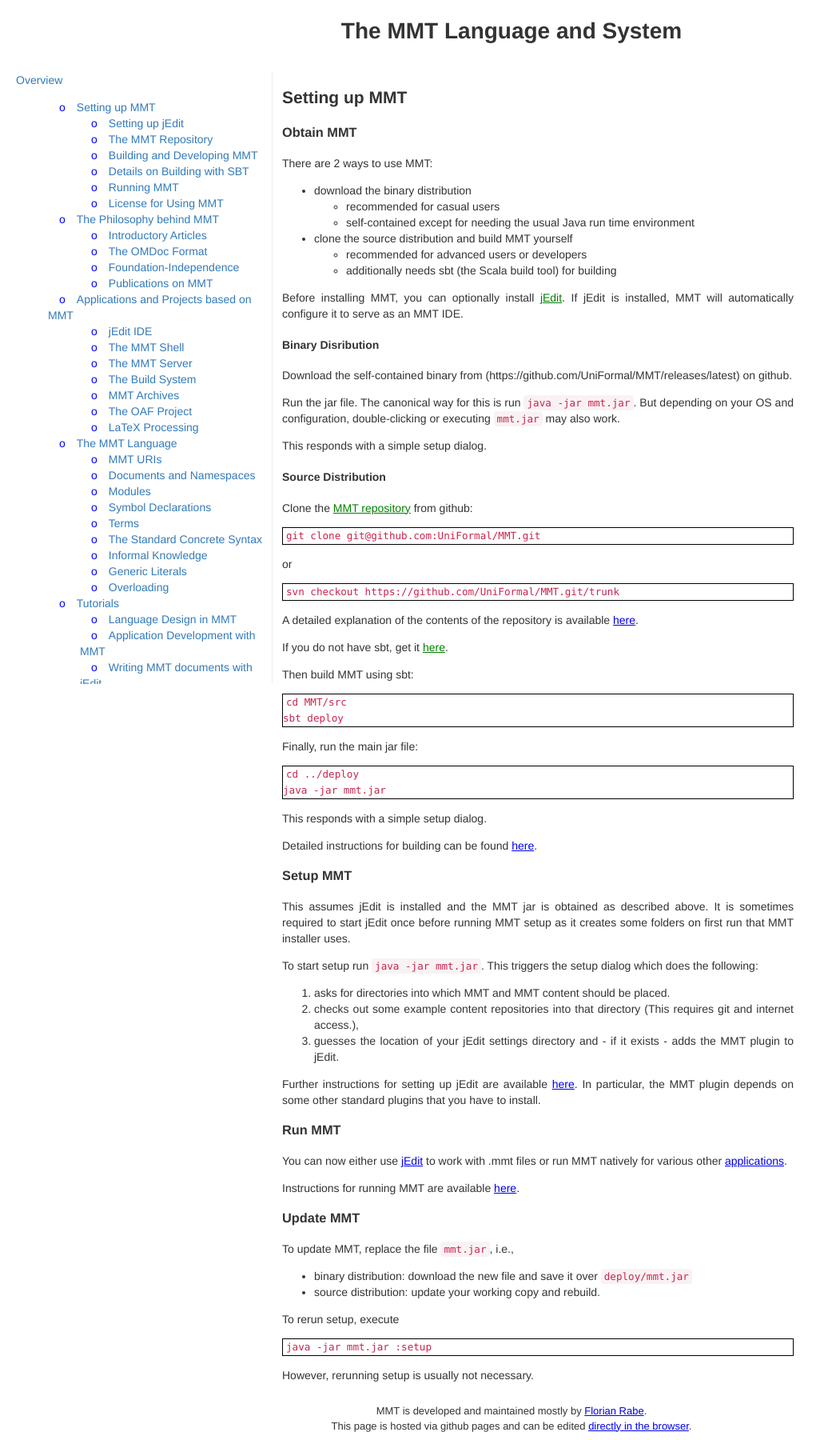
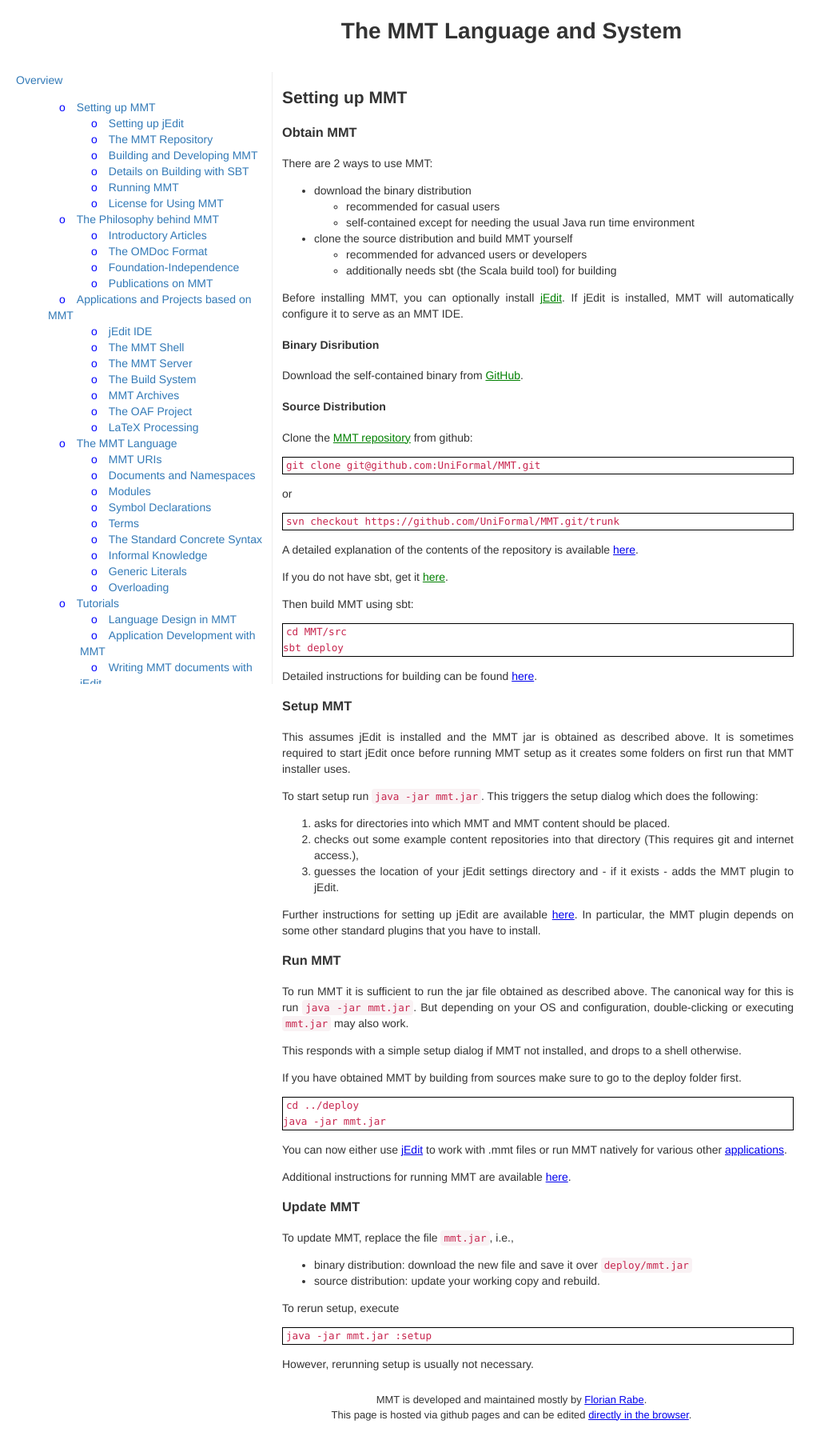
Before and after one commit to UniFormal/uniformal.github.io, a Jekyll site: the page built from doc/setup/index.md, in a window 1280 px wide. Shown: the whole page at 80% size, without its empty margins (0-1036 px from the left). Built offline with Jekyll 4.4.1, drawn with Linux system fonts in a browser that asks for light colours.

Commit message:
upated setup, refactored slightly

````diff
--- a/doc/setup/index.md
+++ b/doc/setup/index.md
@@ -19,13 +19,8 @@
 
 #### Binary Disribution
 
-Download the self-contained binary from (https://github.com/UniFormal/MMT/releases/latest) on github.
+Download the self-contained binary from [GitHub](https://github.com/UniFormal/MMT/releases/latest).
 
-Run the jar file.
-The canonical way for this is run `java -jar mmt.jar`.
-But depending on your OS and configuration, double-clicking or executing `mmt.jar` may also work.
-
-This responds with a simple setup dialog.
 
 #### Source Distribution
 
@@ -48,15 +43,6 @@
 sbt deploy
 ```
 
-Finally, run the main jar file:
-
-```
-cd ../deploy
-java -jar mmt.jar
-```
-
-This responds with a simple setup dialog.
-
 Detailed instructions for building can be found [here](build.html).
 
 ### Setup MMT
@@ -75,9 +61,21 @@
 
 ### Run MMT
 
+To run MMT it is sufficient to run the jar file obtained as described above.
+The canonical way for this is run `java -jar mmt.jar`.
+But depending on your OS and configuration, double-clicking or executing `mmt.jar` may also work.
+
+This responds with a simple setup dialog if MMT not installed, and drops to a shell otherwise.
+
+If you have obtained MMT by building from sources make sure to go to the deploy folder first.
+
+```
+cd ../deploy
+java -jar mmt.jar
+```
 You can now either use [jEdit](jedit.html) to work with .mmt files or run MMT natively for various other [applications](../applications/).
 
-Instructions for running MMT are available [here](running.html).
+Additional instructions for running MMT are available [here](running.html).
 
 ### Update MMT
 
````
